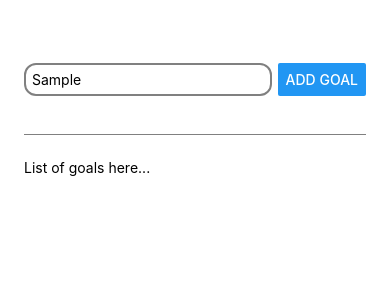
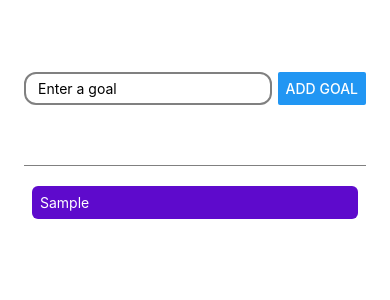
Before and after one commit to nico-bt/react-native-goals, a React Native app: screen / in a window 390 px wide. Both pictures are taken after typing "Sample" into the empty fields and a click on the button "ADD GOAL". Shown: the top 300 px of the page. Built offline with nearby package versions, Linux system fonts and the light colour scheme.

Commit message:
Adding and showing the goals

```diff
--- a/App.js
+++ b/App.js
@@ -1,15 +1,54 @@
 import { StatusBar } from "expo-status-bar"
-import { Button, StyleSheet, Text, TextInput, View } from "react-native"
+import { useState } from "react"
+import {
+  Button,
+  FlatList,
+  StyleSheet,
+  Text,
+  TextInput,
+  View,
+} from "react-native"
 
 export default function App() {
+  const [goalInput, setGoalInput] = useState("")
+  const [goals, setGoals] = useState([])
+
+  const inputHandler = (text) => {
+    setGoalInput(text)
+  }
+
+  const addGoalHandler = () => {
+    setGoals((prevState) => [
+      ...prevState,
+      { text: goalInput, key: Math.random().toString() },
+    ])
+    setGoalInput("")
+  }
+
   return (
     <View style={styles.container}>
       <View style={styles.inputContainer}>
-        <TextInput placeholder="Enter a goal" style={styles.input} />
-        <Button title="Add Goal" />
+        <TextInput
+          placeholder="Enter a goal"
+          style={styles.input}
+          onChangeText={inputHandler}
+          value={goalInput}
+        />
+        <Button title="Add Goal" onPress={addGoalHandler} />
       </View>
+
       <View style={styles.goalsContainer}>
-        <Text>List of goals here...</Text>
+        <FlatList
+          // Usa .key automáticamente tomada de la data que pasamos
+          data={goals}
+          renderItem={(itemData) => {
+            return (
+              <View style={styles.goalItem}>
+                <Text style={styles.goalText}>{itemData.item.text}</Text>
+              </View>
+            )
+          }}
+        />
       </View>
     </View>
   )
@@ -25,7 +64,8 @@
     flexDirection: "row",
     gap: 6,
     alignItems: "center",
-    marginBottom: 24,
+    paddingBottom: 12,
+    marginBottom: 12,
     borderBottomWidth: 1,
     borderBottomColor: "gray",
   },
@@ -35,8 +75,18 @@
     borderWidth: 2,
     borderRadius: 12,
     padding: 6,
+    paddingHorizontal: 12,
   },
   goalsContainer: {
-    flex: 6,
+    flex: 5,
+  },
+  goalItem: {
+    margin: 8,
+    padding: 8,
+    borderRadius: 6,
+    backgroundColor: "#5e0acc",
+  },
+  goalText: {
+    color: "white",
   },
 })
```
